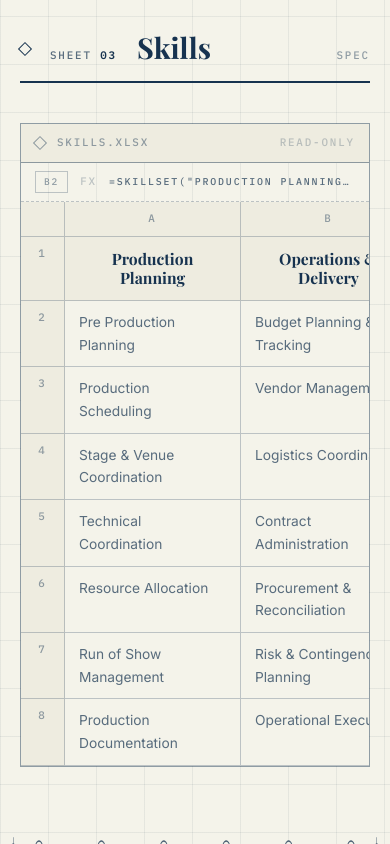
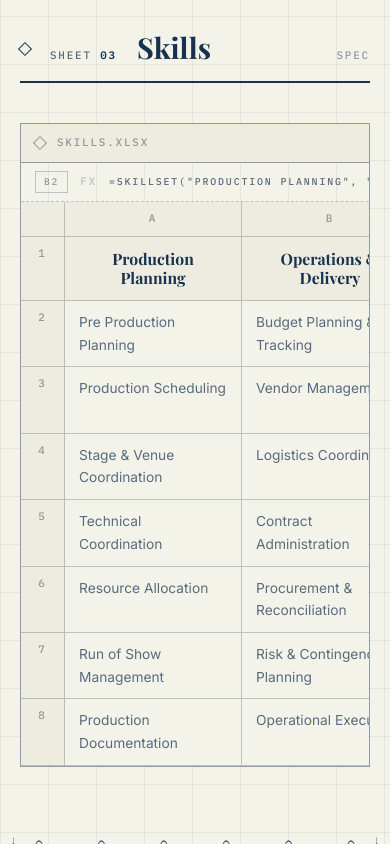
Before and after one commit to anushkaa-k/anushkakale.portfolio, a React (Vite) app: page / in a window 390 px wide. Shown: the part 3200-4044 px from the top of the page. Built offline with nearby package versions, Linux system fonts and the light colour scheme; a web font is replaced by a local one.

Commit message:
Few fixes for mobile

```diff
--- a/src/sections/Skills.tsx
+++ b/src/sections/Skills.tsx
@@ -16,6 +16,7 @@ export function Skills({ meta }: { meta: SectionMeta }): ReactElement {
     <Sheet meta={meta}>
       <Reveal>
         <div className="overflow-x-auto border border-ink-45">
+          <div className="min-w-[47rem]">
             {/* title bar */}
             <div className="label flex items-center gap-3 border-b border-ink-45 bg-paper-warm px-3.5 py-2.5 text-ink-45">
               <span aria-hidden="true" className="size-2.5 shrink-0 rotate-45 border border-ink-45" />
@@ -33,7 +34,7 @@ export function Skills({ meta }: { meta: SectionMeta }): ReactElement {
             </div>
 
             <div
-            className="grid min-w-[42rem]"
+              className="grid"
               style={{ gridTemplateColumns: `2.75rem repeat(${cols.length}, minmax(11rem, 1fr))` }}
             >
               {/* column-letter row */}
@@ -78,6 +79,7 @@ export function Skills({ meta }: { meta: SectionMeta }): ReactElement {
               ))}
             </div>
           </div>
+        </div>
       </Reveal>
     </Sheet>
   )
--- a/src/sections/Testimonials.tsx
+++ b/src/sections/Testimonials.tsx
@@ -68,7 +68,7 @@ export function Testimonials({ meta }: { meta: SectionMeta }): ReactElement {
                     className="relative overflow-hidden transition-[max-height] duration-500 ease-in-out"
                     style={{ maxHeight: isExpanded ? '40rem' : '5rem' }}
                   >
-                    <blockquote className="relative text-[0.97rem] leading-[1.7] text-ink">
+                    <blockquote className="relative pl-5 text-[0.97rem] leading-[1.7] text-ink">
                       &ldquo;{person.quote}&rdquo;
                     </blockquote>
                     {!isExpanded && (
```
Lines whose indentation alone changed are shown as unchanged.
